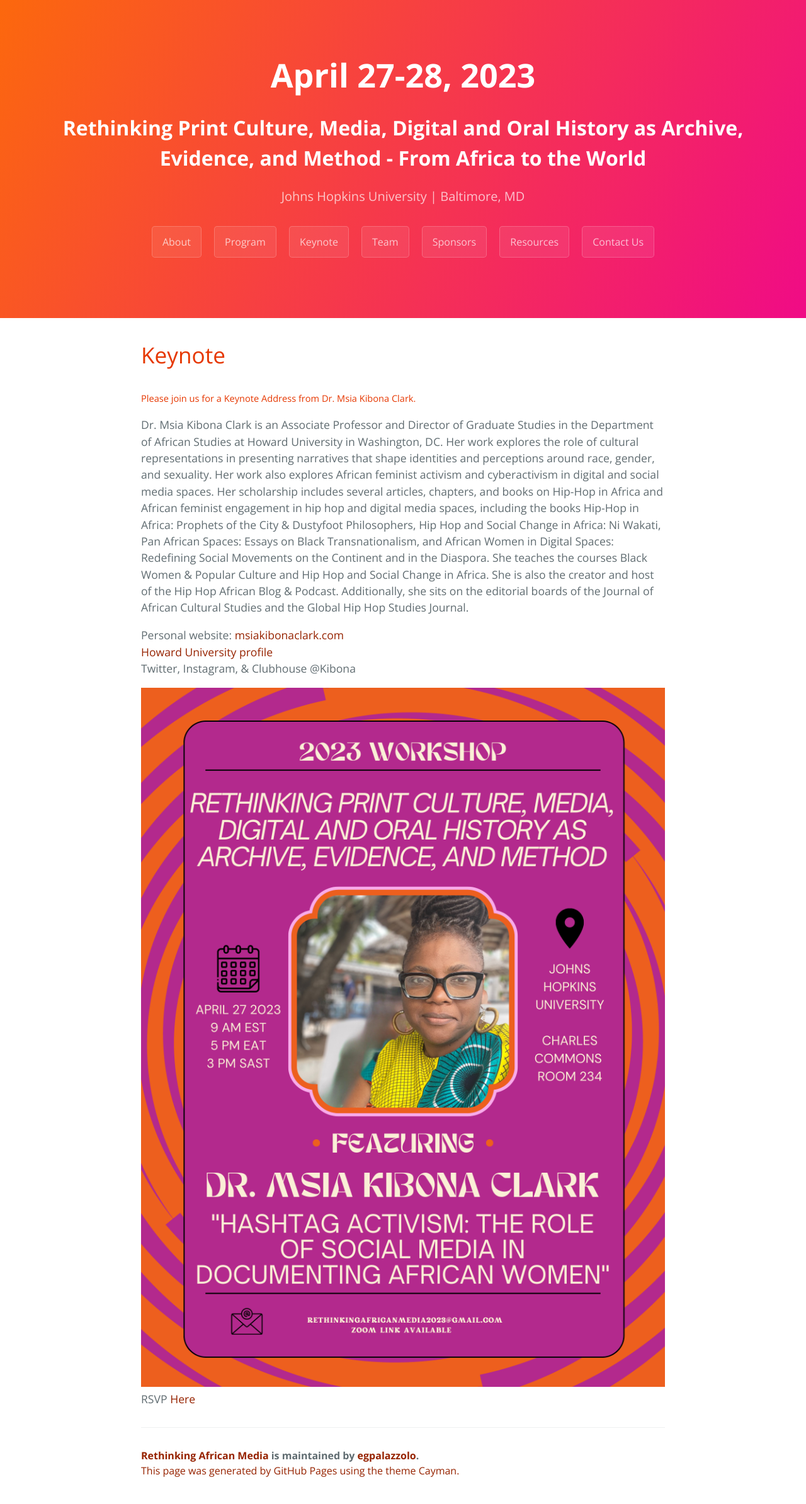
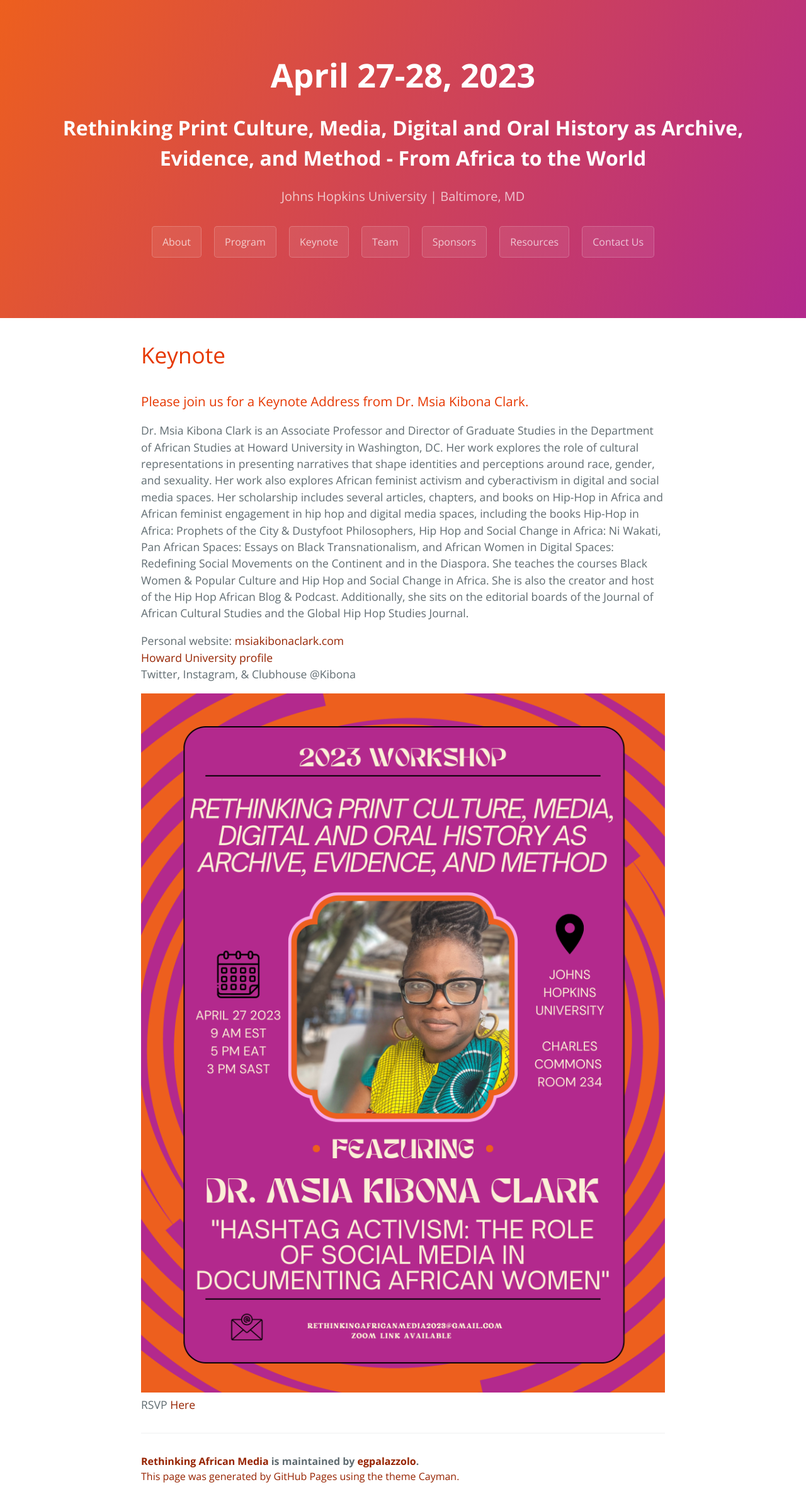
Before and after one commit to egpalazzolo/afprint, a Jekyll site: the page built from pages/keynote.md, in a window 1280 px wide. Shown: the whole page at 63% size. Built offline with Jekyll 4.4.1, drawn with Linux system fonts in a browser that asks for light colours.

Commit message:
new color scheme

```diff
--- a/assets/css/style.scss
+++ b/assets/css/style.scss
@@ -8,7 +8,7 @@
 html { font-family: sans-serif; /* 1 */ -ms-text-size-adjust: 100%; /* 2 */ -webkit-text-size-adjust: 100%; /* 2 */ }
 
 /** header */
-.page-header { color: #fff; text-align: center; background-color: #F00B86; background-image: linear-gradient(120deg, #FC680D, #F00B86); }
+.page-header { color: #fff; text-align: center; background-color: #b3298d; background-image: linear-gradient(120deg, #ed5f1e, #b3298d); }
 @media screen and (min-width: 64em) { .page-header { padding: 5rem 6rem; } }
 @media screen and (min-width: 42em) and (max-width: 64em) { .page-header { padding: 3rem 4rem; } }
 @media screen and (max-width: 42em) { .page-header { padding: 2rem 1rem; } }
--- a/pages/keynote.md
+++ b/pages/keynote.md
@@ -7,7 +7,7 @@
 
 # Keynote
 
-##### Please join us for a Keynote Address from Dr. Msia Kibona Clark.
+### Please join us for a Keynote Address from Dr. Msia Kibona Clark.
 [](../pages/images/msia3.jpg){: style="float: center"}
 
 Dr. Msia Kibona Clark is an Associate Professor and Director of Graduate Studies in the Department of African Studies at Howard University in Washington, DC. Her work explores the role of cultural representations in presenting narratives that shape identities and perceptions around race, gender, and sexuality. Her work also explores African feminist activism and cyberactivism in digital and social media spaces. Her scholarship includes several articles, chapters, and books on Hip-Hop in Africa and African feminist engagement in hip hop and digital media spaces, including the books Hip-Hop in Africa: Prophets of the City & Dustyfoot Philosophers, Hip Hop and Social Change in Africa: Ni Wakati, Pan African Spaces: Essays on Black Transnationalism, and African Women in Digital Spaces: Redefining Social Movements on the Continent and in the Diaspora. She teaches the courses Black Women & Popular Culture and Hip Hop and Social Change in Africa. She is also the creator and host of the Hip Hop African Blog & Podcast. Additionally, she sits on the editorial boards of the Journal of African Cultural Studies and the Global Hip Hop Studies Journal.
```
